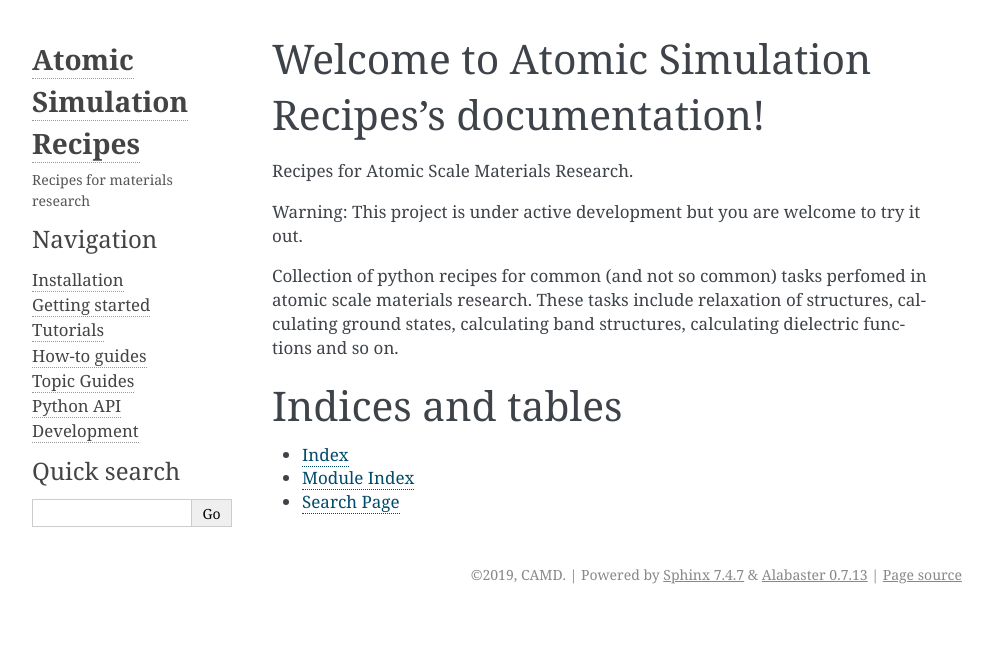
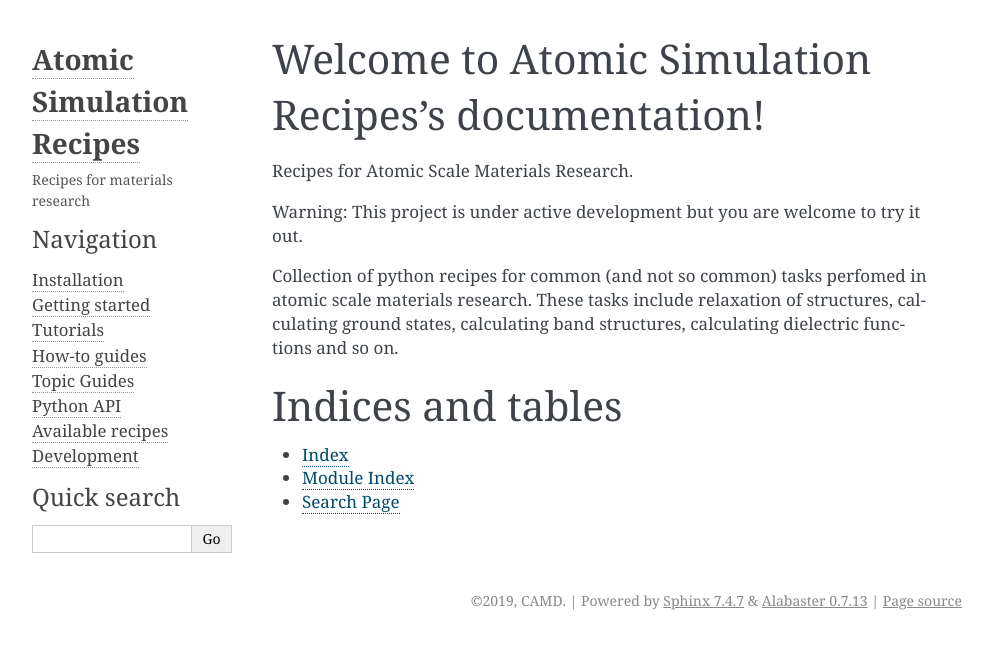
Before and after one commit to dijasila/Atomic-Simulation-Recipees, a Sphinx documentation site: the page built from docs/src/index.rst, in a window 1280 px wide. Shown: the top 649 px of the page, without its empty margins (148-1141 px from the left). Built offline with Sphinx 7.4.7, drawn with Linux system fonts in a browser that asks for light colours.

Commit message:
Add recipes pages

```diff
--- a/docs/src/index.rst
+++ b/docs/src/index.rst
@@ -25,6 +25,7 @@
    howtoguides
    topic-guides
    api
+   recipes
    developing
 
 
--- /dev/null
+++ b/docs/src/recipes.rst
@@ -0,0 +1,5 @@
+Available recipes
+=================
+Here you will find a list of available recipes and their documentation
+
+.. module:: asr.relax
```
